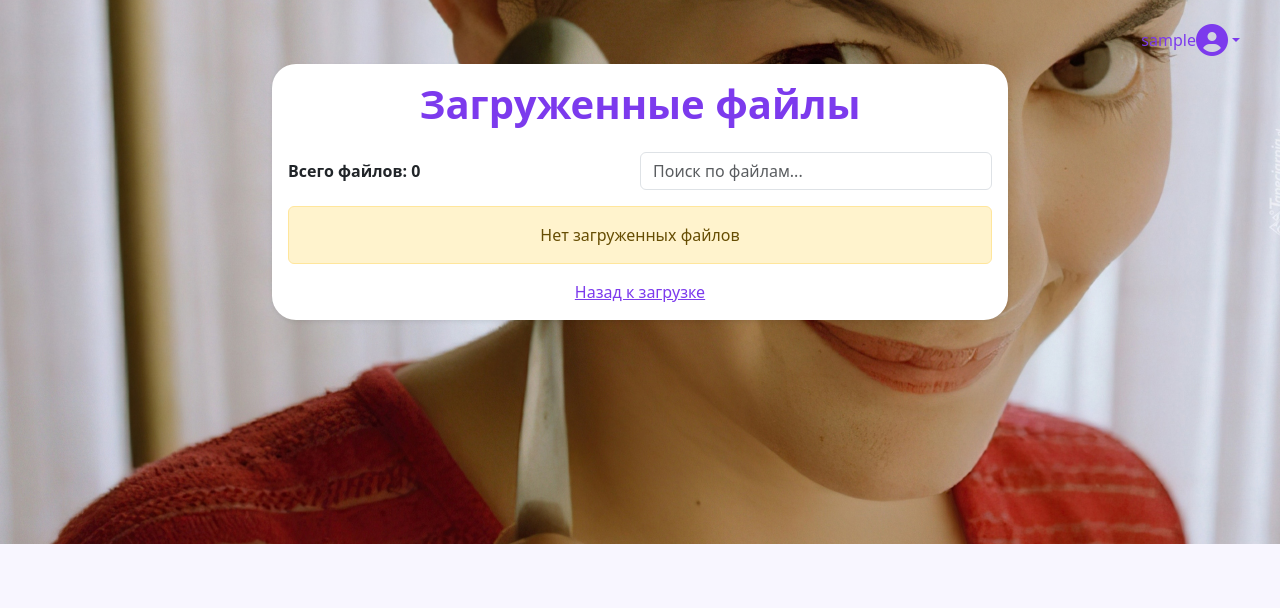
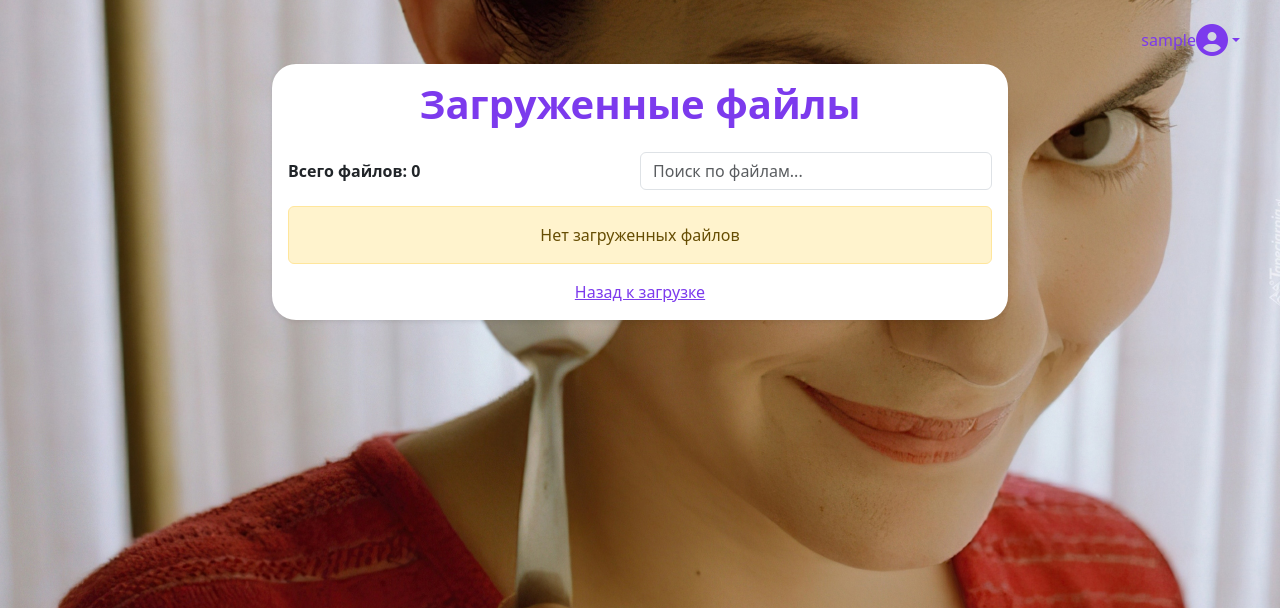
Before and after one commit to SKRIBLDAX/flask-file-uploader, a Flask app: page /files in a window 1280 px wide. Shown: the top 608 px of the page. Run offline with Flask 2, Linux system fonts and the light colour scheme; the visitor is signed in with stand-in values (Sample User, id 1).

Commit message:
Фон Amelie смещён ниже: background-position: center 30%

```diff
--- a/templates/files.html
+++ b/templates/files.html
@@ -29,7 +29,7 @@
         /* Фоновое изображение */
         background-image: url('/static/bg-amelie.jpg');
         background-size: cover;
-        background-position: center;
+        background-position: center 30%;
         background-repeat: no-repeat;
       }
       .card { background: var(--card-bg); }
```
